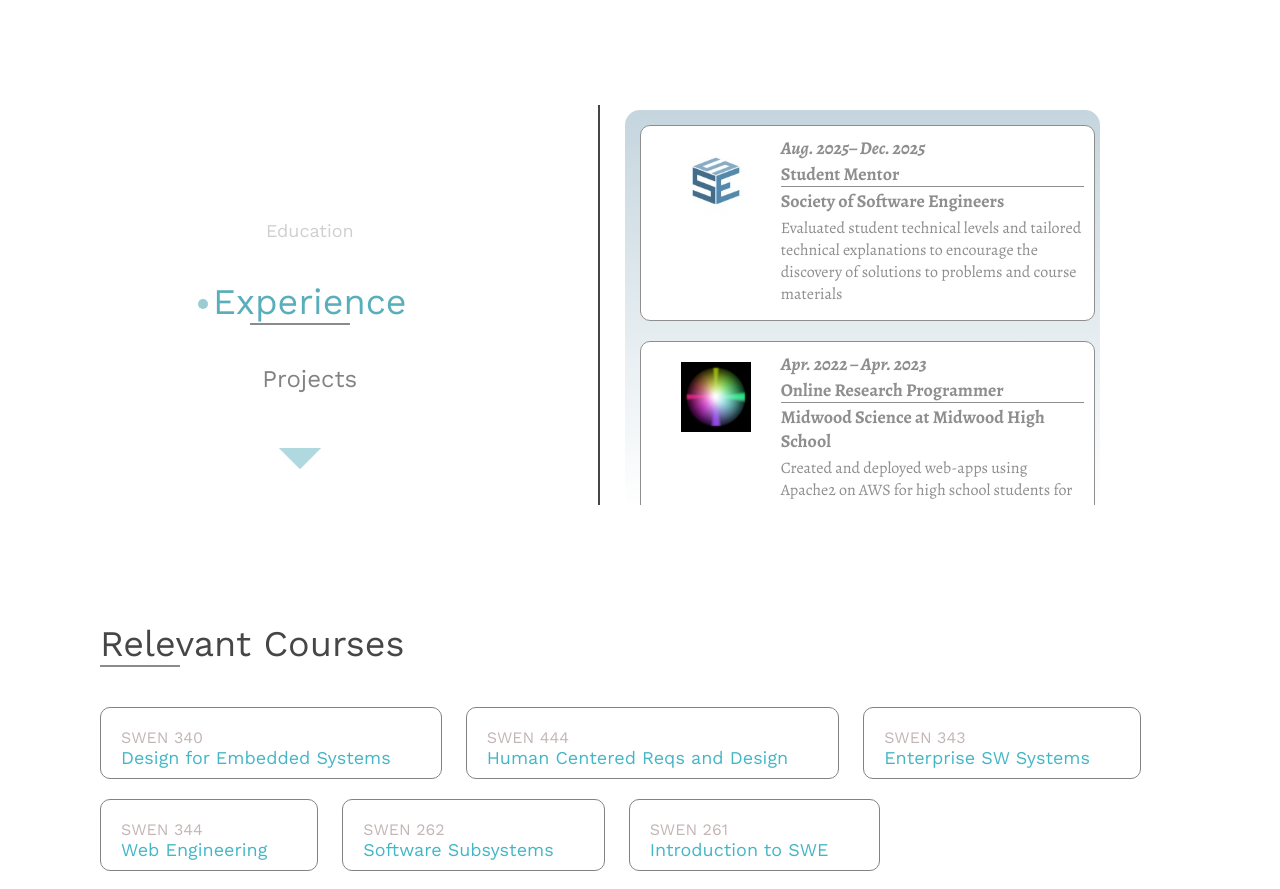
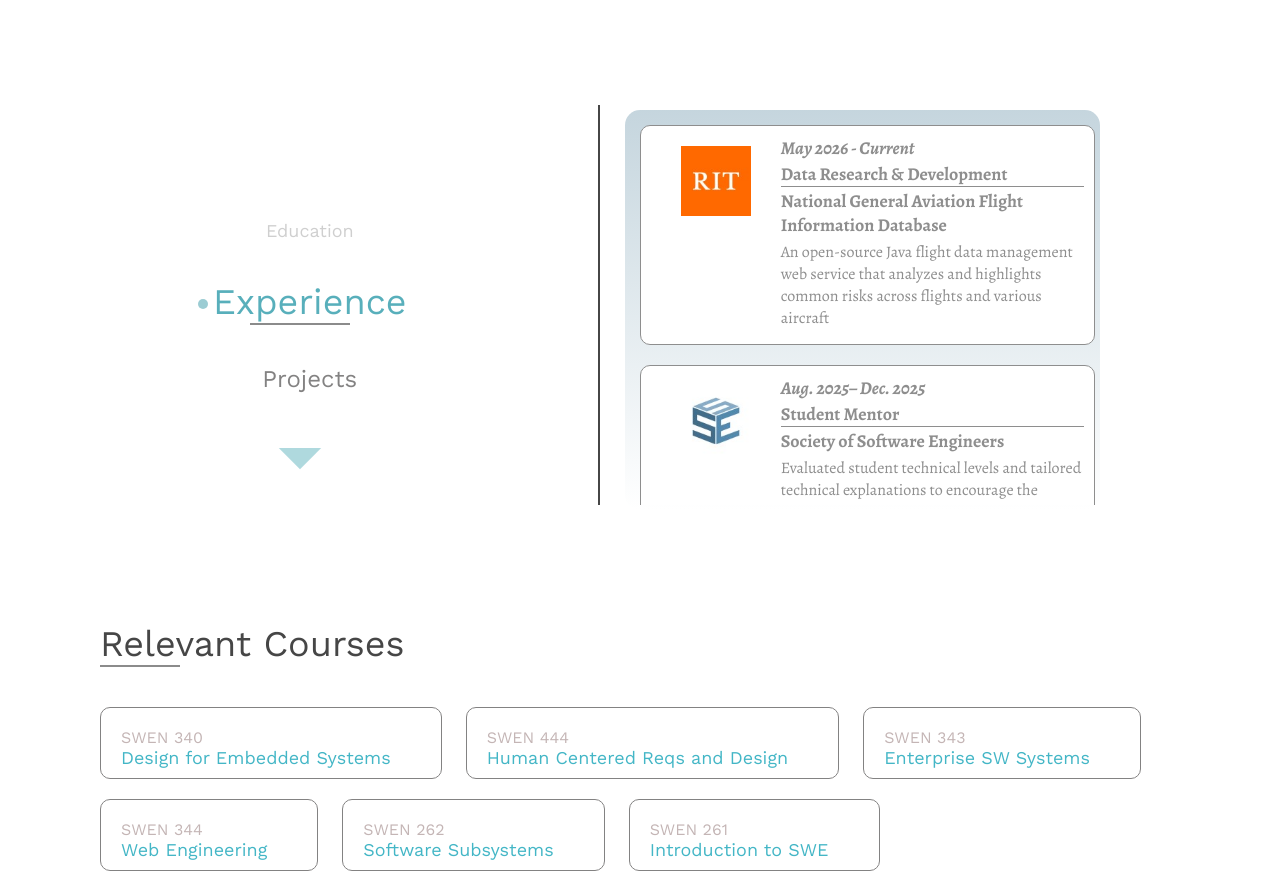
Before and after one commit to MingFZ0/MingFZ0.github.io, a React (Vite) app: page / in a window 1280 px wide. Shown: the part 1080-1969 px from the top of the page. Built offline with nearby package versions, Linux system fonts and the light colour scheme.

Commit message:
update to include ngafid

```diff
--- a/src/index.css
+++ b/src/index.css
@@ -50,6 +50,15 @@ button:focus,
 button:focus-visible {
   outline: 4px auto -webkit-focus-ring-color;
 }
+
+.reveal {
+  opacity: 0; transform: translateY(18px);
+  transition: opacity 0.9s ease, transform 0.9s ease;
+}
+.reveal.shown { opacity: 1; transform: none; }
+.reveal-delay-1 { transition-delay: 0.1s; }
+.reveal-delay-2 { transition-delay: 0.2s; }
+.reveal-delay-3 { transition-delay: 0.3s; }
 
 @font-face {
   font-family: "Alegreya Sans";
--- a/src/sections/Details.jsx
+++ b/src/sections/Details.jsx
@@ -19,6 +19,7 @@ import midwood from "../assets/media/icons/company/midwood.png";
 
 import globaljam from "../assets/media/icons/sites/globaljam.png";
 import masquerade from "../assets/media/icons/sites/masquerade.png";
+import web from "../assets/media/icons/sites/web.png";
 
 import ExperienceCard from "./utility/ExperienceCard";
 import ProjectCard from "./utility/ProjectCard";
@@ -37,6 +38,18 @@ function Details() {
     const [showProjectModal, setShowProjectModal] = useState(false);
 
     const Experiences = [
+        {
+            "Img": rit,
+            "Date": "May 2026 - Current",
+            "Title": "Data Research & Development",
+            "Company": "National General Aviation Flight Information Database",
+            "Description": "An open-source Java flight data management web service that analyzes and highlights common risks across flights and various aircraft",
+            "Links": {
+                "Img": [web],
+                "Link": ["https://ngafid.org/"]
+            },
+        },
+
         {
             "Img": SSE,
             "Date": "Aug. 2025– Dec. 2025",
```
Also changed, not shown: src/assets/media/icons/sites/web.png (added), 7 other files (tests, documents, lock files or other folders).
